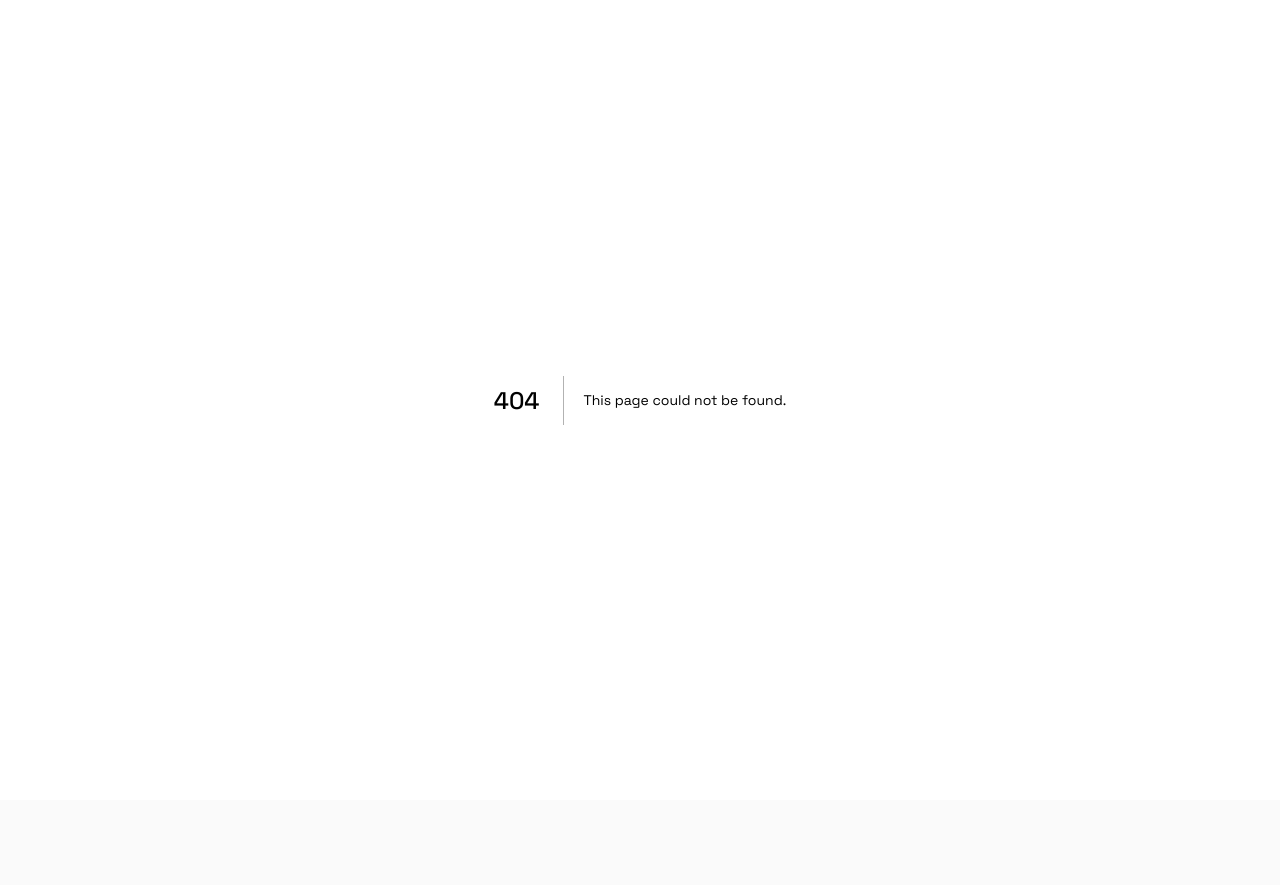
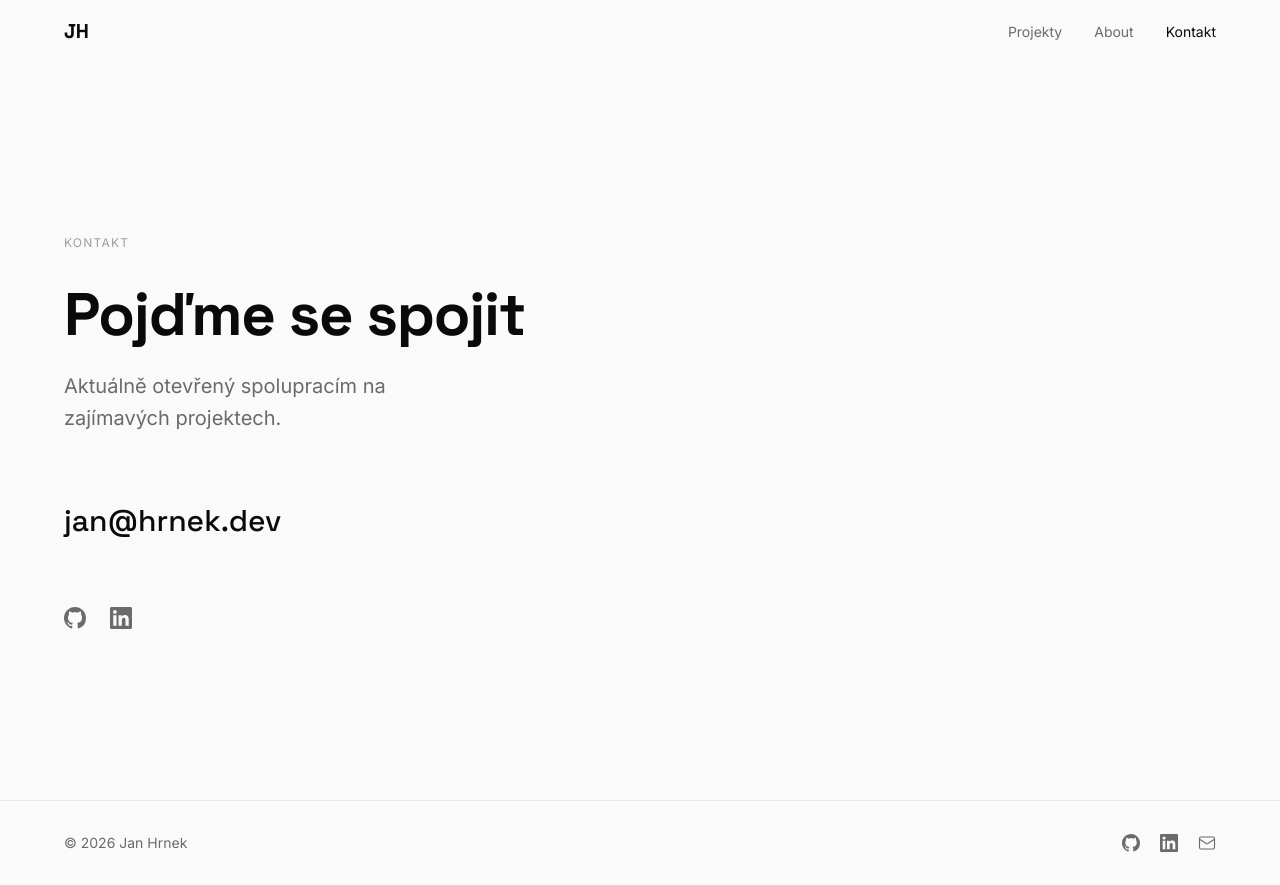
Before and after one commit to JanHrnek/portfolio, a Next.js app: page /kontakt in a window 1280 px wide. Before the commit this address had no page. Before the commit the page ends 800 px from the top, so only its background shows below. Built offline with nearby package versions, Linux system fonts and the light colour scheme.

Commit message:
Phase 5: Contact + projects list + navbar links

```diff
--- /dev/null
+++ b/src/app/kontakt/page.tsx
@@ -0,0 +1,115 @@
+"use client"
+
+import { motion } from "framer-motion"
+import Navbar from "@/components/Navbar"
+import Footer from "@/components/Footer"
+
+function IconGitHub() {
+  return (
+    <svg width="22" height="22" viewBox="0 0 24 24" fill="currentColor" aria-hidden>
+      <path d="M12 0C5.37 0 0 5.37 0 12c0 5.31 3.435 9.795 8.205 11.385.6.105.825-.255.825-.57 0-.285-.015-1.23-.015-2.235-3.015.555-3.795-.735-4.035-1.41-.135-.345-.72-1.41-1.23-1.695-.42-.225-1.02-.78-.015-.795.945-.015 1.62.87 1.845 1.23 1.08 1.815 2.805 1.305 3.495.99.105-.78.42-1.305.765-1.605-2.67-.3-5.46-1.335-5.46-5.925 0-1.305.465-2.385 1.23-3.225-.12-.3-.54-1.53.12-3.18 0 0 1.005-.315 3.3 1.23.96-.27 1.98-.405 3-.405s2.04.135 3 .405c2.295-1.56 3.3-1.23 3.3-1.23.66 1.65.24 2.88.12 3.18.765.84 1.23 1.905 1.23 3.225 0 4.605-2.805 5.625-5.475 5.925.435.375.81 1.095.81 2.22 0 1.605-.015 2.895-.015 3.3 0 .315.225.69.825.57A12.02 12.02 0 0 0 24 12c0-6.63-5.37-12-12-12z" />
+    </svg>
+  )
+}
+
+function IconLinkedIn() {
+  return (
+    <svg width="22" height="22" viewBox="0 0 24 24" fill="currentColor" aria-hidden>
+      <path d="M20.447 20.452h-3.554v-5.569c0-1.328-.027-3.037-1.852-3.037-1.853 0-2.136 1.445-2.136 2.939v5.667H9.351V9h3.414v1.561h.046c.477-.9 1.637-1.85 3.37-1.85 3.601 0 4.267 2.37 4.267 5.455v6.286zM5.337 7.433a2.062 2.062 0 0 1-2.063-2.065 2.064 2.064 0 1 1 2.063 2.065zm1.782 13.019H3.555V9h3.564v11.452zM22.225 0H1.771C.792 0 0 .774 0 1.729v20.542C0 23.227.792 24 1.771 24h20.451C23.2 24 24 23.227 24 22.271V1.729C24 .774 23.2 0 22.222 0h.003z" />
+    </svg>
+  )
+}
+
+function SocialIcon({
+  href,
+  label,
+  children,
+}: {
+  href: string
+  label: string
+  children: React.ReactNode
+}) {
+  return (
+    <a
+      href={href}
+      aria-label={label}
+      target="_blank"
+      rel="noopener noreferrer"
+      className="transition-colors duration-200"
+      style={{ color: "var(--color-muted)" }}
+      onMouseEnter={(e) => (e.currentTarget.style.color = "var(--color-text)")}
+      onMouseLeave={(e) => (e.currentTarget.style.color = "var(--color-muted)")}
+    >
+      {children}
+    </a>
+  )
+}
+
+export default function KontaktPage() {
+  return (
+    <motion.div
+      initial={{ opacity: 0 }}
+      animate={{ opacity: 1 }}
+      transition={{ duration: 0.3, ease: "easeOut" }}
+    >
+      <Navbar />
+
+      <main className="min-h-screen flex flex-col justify-center pt-16 px-6 lg:px-16">
+        <div className="max-w-7xl mx-auto w-full">
+          {/* Label */}
+          <p
+            className="text-xs uppercase tracking-[0.1em] mb-8"
+            style={{ color: "var(--color-subtle)" }}
+          >
+            Kontakt
+          </p>
+
+          {/* Heading */}
+          <h1
+            className="font-heading font-bold leading-[1.05] tracking-[-0.02em] mb-6"
+            style={{
+              fontSize: "clamp(2.5rem, 6vw, 3.75rem)",
+              color: "var(--color-text)",
+            }}
+          >
+            Pojďme se spojit
+          </h1>
+
+          {/* Subtitle */}
+          <p
+            className="text-lg max-w-sm leading-[1.6] mb-16"
+            style={{ color: "var(--color-muted)" }}
+          >
+            Aktuálně otevřený spolupracím na zajímavých projektech.
+          </p>
+
+          {/* Email */}
+          <a
+            href="mailto:jan@hrnek.dev"
+            className="font-heading font-medium transition-colors duration-200 block mb-16"
+            style={{
+              fontSize: "clamp(1.25rem, 3vw, 1.875rem)",
+              color: "var(--color-text)",
+            }}
+            onMouseEnter={(e) => (e.currentTarget.style.color = "var(--color-accent)")}
+            onMouseLeave={(e) => (e.currentTarget.style.color = "var(--color-text)")}
+          >
+            jan@hrnek.dev
+          </a>
+
+          {/* Social icons */}
+          <div className="flex items-center gap-6">
+            <SocialIcon href="https://github.com" label="GitHub">
+              <IconGitHub />
+            </SocialIcon>
+            <SocialIcon href="https://linkedin.com" label="LinkedIn">
+              <IconLinkedIn />
+            </SocialIcon>
+          </div>
+        </div>
+      </main>
+
+      <Footer />
+    </motion.div>
+  )
+}
--- /dev/null
+++ b/src/app/projekty/page.tsx
@@ -0,0 +1,81 @@
+"use client"
+
+import { motion } from "framer-motion"
+import Navbar from "@/components/Navbar"
+import Footer from "@/components/Footer"
+import ProjectCard from "@/components/ProjectCard"
+import { projects } from "@/data/projects"
+import { spring } from "@/lib/animation"
+
+const containerVariants = {
+  animate: {
+    transition: {
+      staggerChildren: 0.1,
+    },
+  },
+}
+
+const cardVariants = {
+  initial: { opacity: 0, y: 20 },
+  animate: {
+    opacity: 1,
+    y: 0,
+    transition: spring.gentle,
+  },
+}
+
+export default function ProjektyPage() {
+  return (
+    <motion.div
+      initial={{ opacity: 0 }}
+      animate={{ opacity: 1 }}
+      transition={{ duration: 0.3, ease: "easeOut" }}
+    >
+      <Navbar />
+
+      <main className="pt-32 pb-24 px-6 lg:px-16">
+        <div className="max-w-7xl mx-auto">
+          {/* Header */}
+          <div className="mb-16">
+            <p
+              className="text-xs uppercase tracking-[0.1em] mb-6"
+              style={{ color: "var(--color-subtle)" }}
+            >
+              Práce
+            </p>
+            <h1
+              className="font-heading font-bold leading-[1.05] tracking-[-0.02em]"
+              style={{
+                fontSize: "clamp(2.5rem, 6vw, 3.75rem)",
+                color: "var(--color-text)",
+              }}
+            >
+              Projekty
+            </h1>
+          </div>
+
+          {/* Grid */}
+          <motion.div
+            className="grid grid-cols-1 lg:grid-cols-3 gap-8"
+            variants={containerVariants}
+            initial="initial"
+            animate="animate"
+          >
+            {projects.map((p) => (
+              <motion.div key={p.slug} variants={cardVariants}>
+                <ProjectCard
+                  title={p.title}
+                  description={p.subtitle}
+                  gradientStyle={p.heroGradient}
+                  href={`/projekty/${p.slug}`}
+                />
+              </motion.div>
+            ))}
+          </motion.div>
+        </div>
+      </main>
+
+      <Footer />
+    </motion.div>
+  )
+}
--- a/src/components/Navbar.tsx
+++ b/src/components/Navbar.tsx
@@ -6,9 +6,9 @@ import { usePathname } from "next/navigation"
 import { cn } from "@/lib/utils"
 
 const navLinks = [
-  { label: "Projekty", href: "/#projekty" },
+  { label: "Projekty", href: "/projekty" },
   { label: "About", href: "/about" },
-  { label: "Kontakt", href: "/#kontakt" },
+  { label: "Kontakt", href: "/kontakt" },
 ]
 
 export default function Navbar() {
@@ -40,7 +40,9 @@ export default function Navbar() {
         </Link>
         <div className="flex items-center gap-8">
           {navLinks.map(({ label, href }) => {
-            const isActive = href === "/about" && pathname === "/about"
+            const isActive =
+              pathname === href ||
+              (href.length > 1 && pathname.startsWith(href))
             return (
               <Link
                 key={href}
--- a/src/components/ProjectCard.tsx
+++ b/src/components/ProjectCard.tsx
@@ -7,11 +7,12 @@ import { spring } from "@/lib/animation"
 interface Props {
   title: string
   description: string
-  gradientClass: string
+  gradientClass?: string
+  gradientStyle?: string
   href?: string
 }
 
-export default function ProjectCard({ title, description, gradientClass, href }: Props) {
+export default function ProjectCard({ title, description, gradientClass, gradientStyle, href }: Props) {
   const card = (
     <motion.article
       whileHover={{
@@ -22,7 +23,10 @@ export default function ProjectCard({ title, description, gradientClass, href }:
       transition={spring.snappy}
       className="cursor-pointer"
     >
-      <div className={`aspect-[4/3] rounded-md ${gradientClass}`} />
+      <div
+        className={`aspect-[4/3] rounded-md ${gradientClass ?? ""}`}
+        style={gradientStyle ? { background: gradientStyle } : undefined}
+      />
       <div className="mt-5">
         <h3 className="font-heading font-medium text-lg">{title}</h3>
         <p className="text-sm mt-1.5 leading-relaxed" style={{ color: "var(--color-muted)" }}>
```
Also changed, not shown: .claude/settings.local.json.
